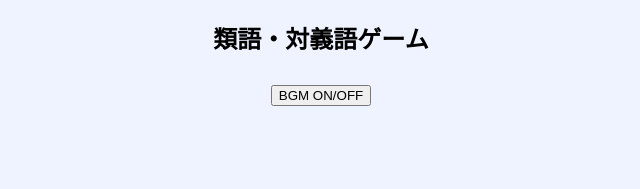
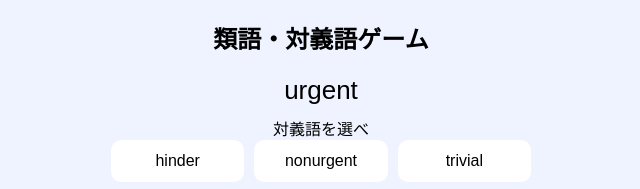
Before and after one commit to led157tm-code/ruigo-taigigo-toeic-game-, a plain HTML site: page index.html in a window 1280 px wide. Shown: the top 189 px of the page, without its empty margins (319-959 px from the left). Drawn offline with Linux system fonts and the light colour scheme.

Commit message:
Add files via upload

```diff
--- a/index.html
+++ b/index.html
@@ -88,7 +88,7 @@ body{
 <meta name="theme-color" content="#eef3ff">
 
 <script>
-const data =
+const data = [
 {w:"increase", s:["rise","grow","expand"], a:["decrease","decline","reduce"]},
 {w:"decrease", s:["decline","drop","reduce"], a:["increase","rise"]},
 {w:"fluctuation", s:["variation","instability"], a:["stability"]},
```
